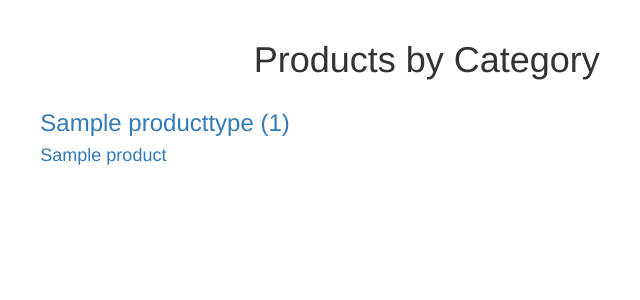
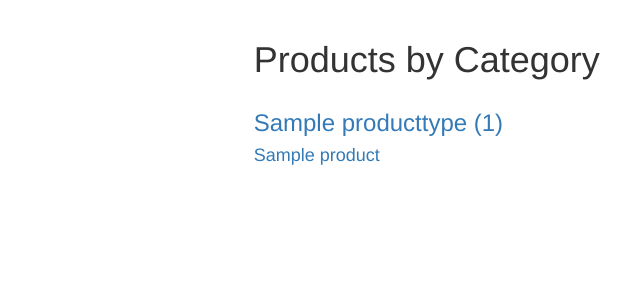
Before and after one commit to Karma-Khameleons/bangazon-website, a Django app: page /categories/ in a window 1280 px wide. Shown: the part 52-352 px from the top of the page, without its empty margins (188-828 px from the left). Run offline with Django 3.2, Linux system fonts and the light colour scheme; tables that the repository leaves empty hold one stand-in row (values such as "Sample post"); some libraries are stand-ins or nearby versions.

Commit message:
fixed typo

```diff
--- a/bangazon_website/bang_app/templates/categories.html
+++ b/bangazon_website/bang_app/templates/categories.html
@@ -1,12 +1,12 @@
 {% extends 'index.html' %}
 
 {% block content %}
-<div class="col-md-6 col-md-offset-4">
+<div class="col-md-8 col-md-offset-4">
 	<h1>Products by Category</h1>
 </div>
 <div class="row">
 	{% for category in category_list %}
-	<div class="col-md-10 col-md-offset-2">
+	<div class="col-md-8 col-md-offset-4">
 		<h3><a href="{% url 'bang_app:product_list' id=category.id %}">{{ category.label }}
 		({{category.quantity}})</a></h3>
 		{% for p in category.products %}
--- a/bangazon_website/bang_app/views/products_view.py
+++ b/bangazon_website/bang_app/views/products_view.py
@@ -32,7 +32,6 @@ class ProductsView(TemplateView):
 		for c in self.category_list:
 			c.products = Product.objects.filter(product_type_id=c.id)[:10]
 			c.quantity = c.products.count()
-			print(c.quantity)
 		try:
 			self.cart = CustomerOrder.objects.get(customer=request.user.customer, active_order=1)
 			self.line_items = self.cart.line_items.all()
```
